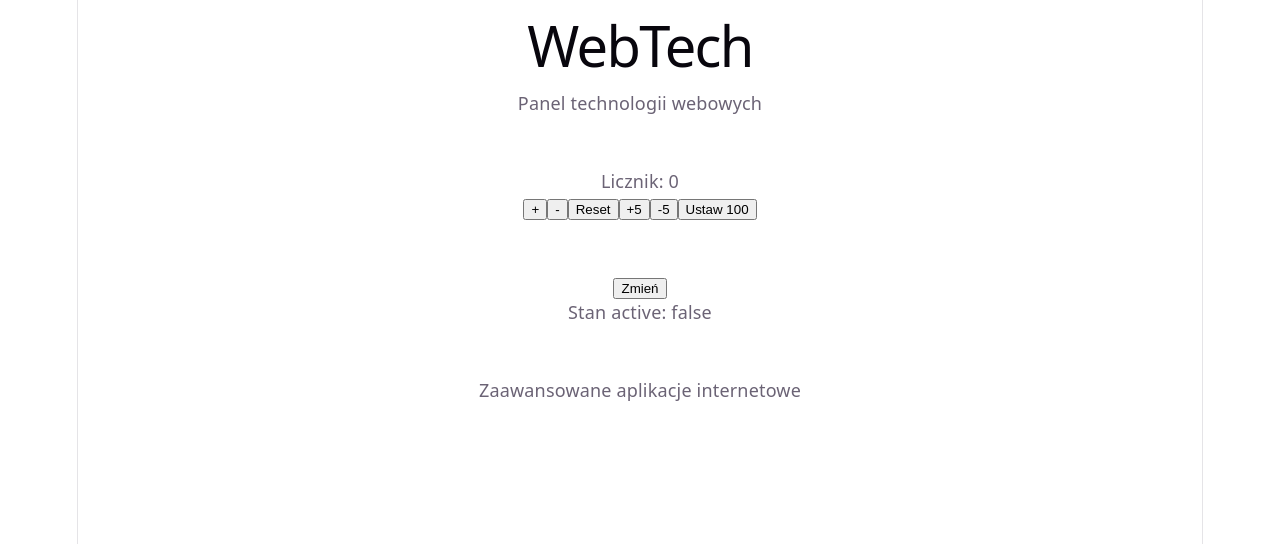
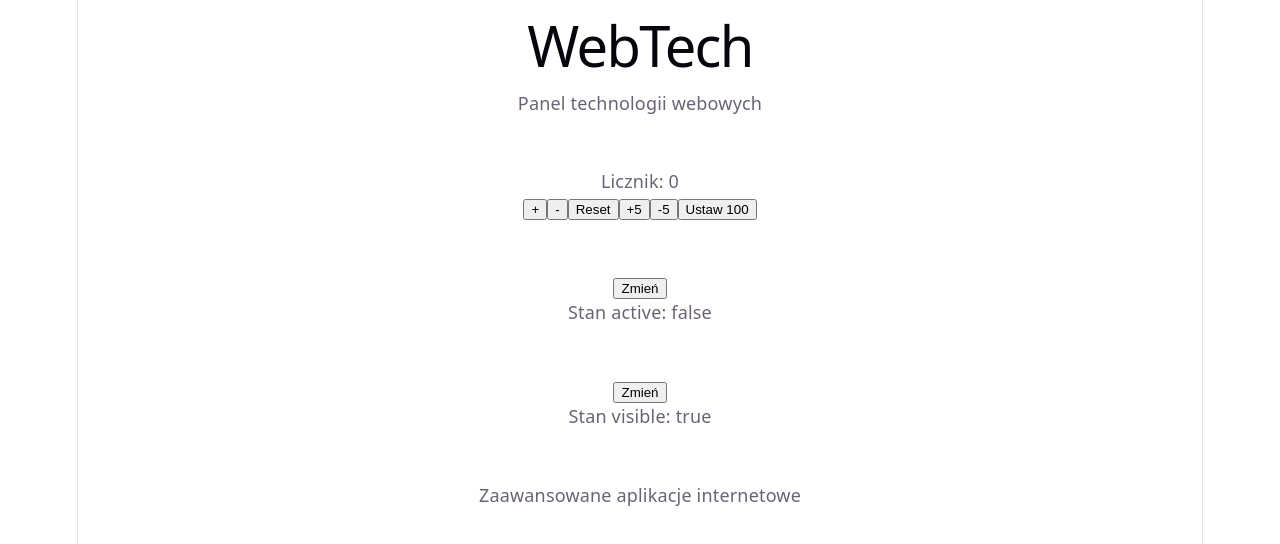
Before and after one commit to WK-11-toriiexe/WK_11_WebTech, a React (Vite) app: page / in a window 1280 px wide. Shown: the top 544 px of the page. Built offline with nearby package versions, Linux system fonts and the light colour scheme.

Commit message:
add info.jsx

```diff
--- a/src/App.jsx
+++ b/src/App.jsx
@@ -1,10 +1,10 @@
 
 
 import Header from "./components/Header";
-import Technology from "./components/Technology";
 import Footer from "./components/Footer";
 import Counter from "./components/Counter";
 import Switcher from "./components/Switcher";
+import Info from "./components/Info";
 
 function App() {
   return (
@@ -24,6 +24,11 @@ function App() {
       <br/>
       <br/>
 
+      <Info/>
+
+      <br/>
+      <br/>
+
       <Footer />
   </>
   );
--- /dev/null
+++ b/src/components/Info.jsx
@@ -0,0 +1,18 @@
+import { useState } from "react";
+
+function Info() {
+
+  const [visible, setVisible] = useState(true);
+
+  return (
+    <div>
+      <button onClick={() => setVisible(!visible)}>
+        Zmień
+      </button>
+
+      <p>Stan visible: {visible ? "true" : "false"}</p>
+    </div>
+  );
+}
+
+export default Info;
```
Also changed, not shown: notatki/Info.jsx.txt (added).
